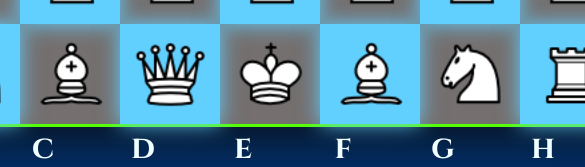
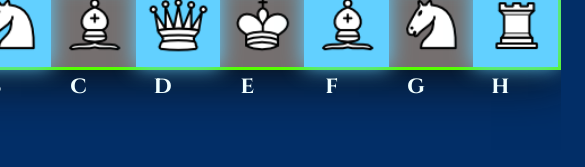
Before and after one commit to 1travelintexan/Chess-Game, a React (Create React App) app: page / in a window 390 px wide. Shown: the part 677-844 px from the top of the page, 585 px wide, since content can reach past the window. Built offline with nearby package versions, Linux system fonts and the light colour scheme.

Commit message:
chessboard size is not responsive

```diff
--- a/src/components/Chessboard.jsx
+++ b/src/components/Chessboard.jsx
@@ -1017,13 +1017,13 @@ function Chessboard() {
       });
       //eating pieces
       let indexOfEatenPiece = findIndexOfObject(pieces, to);
-      let indexOfAttackingPiece = findIndexOfObject(pieces, from);
       let piecesCopy = [...pieces];
       movingPiece[0].x = to[0];
       movingPiece[0].y = +to[1];
       piecesCopy.splice(indexOfEatenPiece, 1);
-      piecesCopy.splice(indexOfAttackingPiece, 1, movingPiece[0]);
       setPieces(piecesCopy);
+    } else if (positionInformation["color"] === movingPieceColor) {
+      // don't do anything if they are the same color
     } else {
       const piecesWithNewLocation = pieces.map((e) => {
         //check if from and to are truthy and then if the location matches any pieces
@@ -1264,7 +1264,7 @@ function Chessboard() {
           (square) => square.place === toPosition
         );
         let isFirstMove = filteredPawn[0].firstMove;
-        //attacking squares for pawns
+        //attacking squares for white pawns
         let number = +fromPosition[1];
         let columnLeftCharCode = fromPosition.charCodeAt(0) - 1;
         let columnLeftLetter = String.fromCharCode(columnLeftCharCode);
@@ -1286,6 +1286,38 @@ function Chessboard() {
           let upDatedPieces = pieces.map((piece) => {
             if (piece.x === fromPosition[0] && piece.y === fromPosition[1]) {
               piece = updatedPawnWhite;
+            }
+            return piece;
+          });
+          setPieces([...upDatedPieces]);
+          console.log("valid move");
+          return true;
+        }
+        //if there is a white piece where a black pawn can take it, the remove the white piece and set first move to false
+        //attacking squares for white pawns
+        let columnLeftCharCodeBlack = fromPosition.charCodeAt(0) - 1;
+        let columnLeftLetterBlack = String.fromCharCode(
+          columnLeftCharCodeBlack
+        );
+        let columnRightCharCodeBlack = fromPosition.charCodeAt(0) + 1;
+        let columnRightLetterBlack = String.fromCharCode(
+          columnRightCharCodeBlack
+        );
+        let squaresAttackedByPawnBlack = [
+          `${columnLeftLetterBlack}${number - 1}`,
+          `${columnRightLetterBlack}${number - 1}`,
+        ];
+        if (
+          (toPosition === squaresAttackedByPawnBlack[0] ||
+            toPosition === squaresAttackedByPawnBlack[1]) &&
+          toSquare[0].color === "white"
+        ) {
+          let updatedPawnBlack = (filteredPawn[0].firstMove = false);
+          //create a new array with the updated pawn to false
+
+          let upDatedPieces = pieces.map((piece) => {
+            if (piece.x === fromPosition[0] && piece.y === fromPosition[1]) {
+              piece = updatedPawnBlack;
             }
             return piece;
           });
--- a/src/index.css
+++ b/src/index.css
@@ -2,13 +2,17 @@
 body {
   margin: 0;
   padding: 0;
-  height: 100vh;
   display: flex;
   justify-content: center;
   align-items: center;
   background-color: rgb(2, 46, 103);
   font-family: "Cinzel", serif;
   color: azure;
+}
+
+:root {
+  --chessboard-width: 80vh;
+  --tile: 10vh;
 }
 
 #logo-container {
@@ -60,15 +64,15 @@ body {
   background-color: rgb(117, 111, 111);
   display: flex;
   flex-wrap: wrap;
-  width: 800px;
-  height: 800px;
+  width: var(--chessboard-width);
+  height: var(--chessboard-width);
   border: 3px solid rgb(85, 255, 0);
   box-shadow: 5px 5px 50px rgb(12, 12, 12);
 }
 
 .tile {
-  height: 100px;
-  width: 100px;
+  height: var(--tile);
+  width: var(--tile);
   display: flex;
   justify-content: center;
   align-items: center;
@@ -106,15 +110,17 @@ body {
 
 #letters-row {
   display: flex;
-  width: 804px;
+  width: var(--chessboard-width);
+  margin-left: 20px;
 }
 
 .letters {
   display: flex;
   justify-content: center;
   align-items: center;
-  width: 100px;
-  font-size: 2rem;
+  text-align: center;
+  width: var(--tile);
+  font-size: 1.5rem;
 }
 
 .numbers {
@@ -122,11 +128,11 @@ body {
   justify-content: center;
   align-items: center;
   flex-wrap: wrap;
-  height: 100px;
+  height: var(--tile);
   width: 50px;
   font-size: 2rem;
 }
 
 .chess-piece {
-  height: 80px;
+  height: 80%;
 }
```
